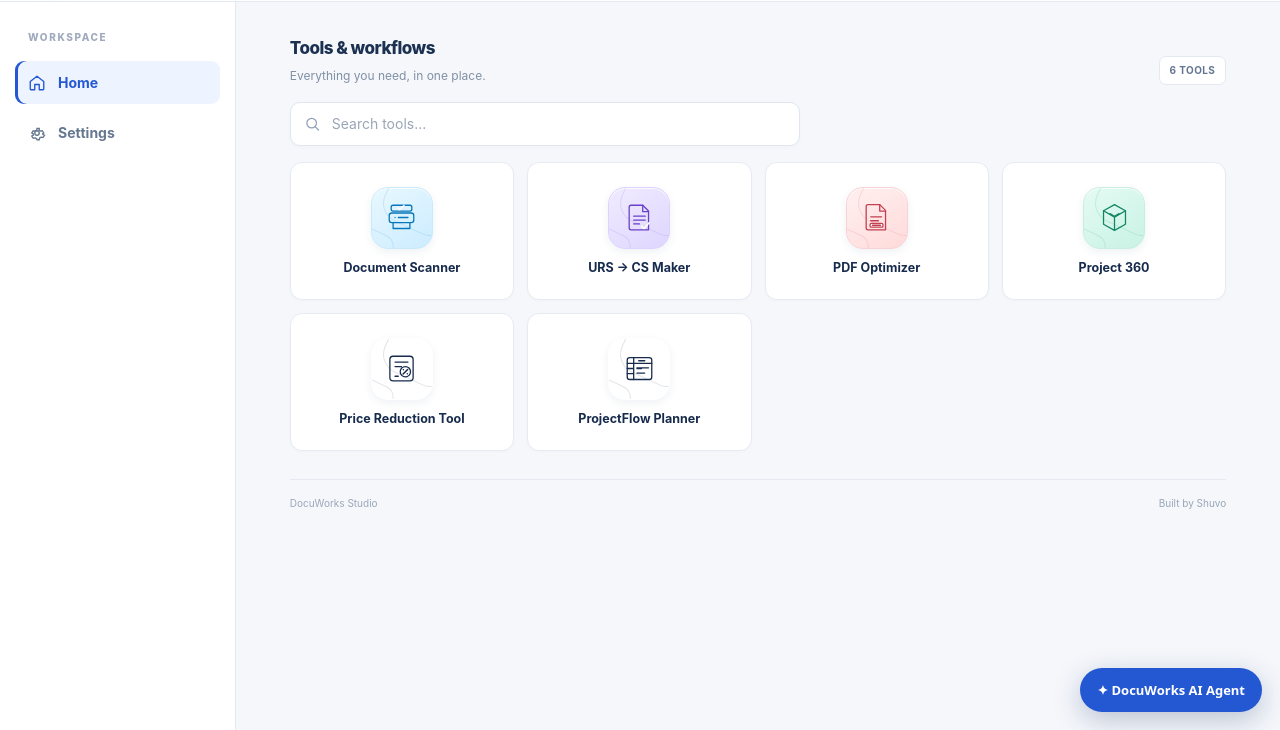
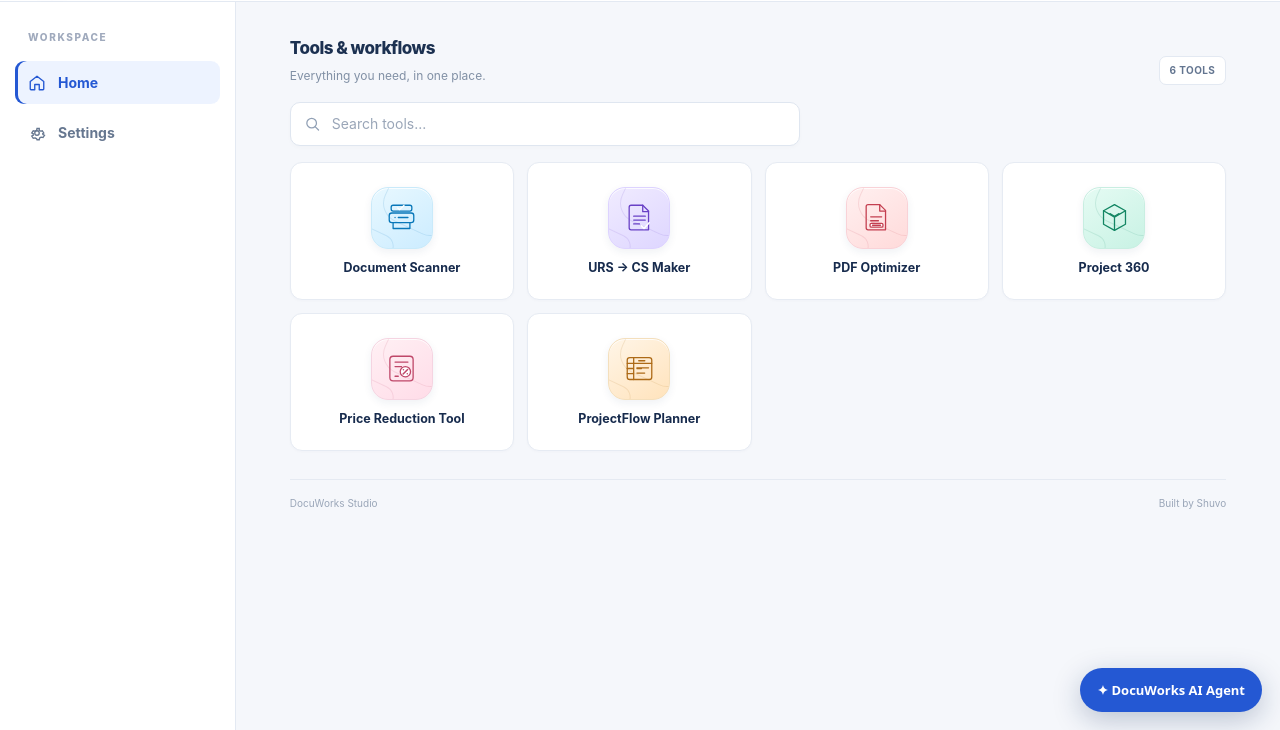
Before and after one commit to Shuvo44Ju/DocuWorks-Studio, a plain HTML site: page index.html in a window 1280 px wide. Shown: the part 70-800 px from the top of the page. Drawn offline with Linux system fonts and the light colour scheme.

Commit message:
Finish ProjectFlow tool card styling

```diff
--- a/index.html
+++ b/index.html
@@ -18,7 +18,7 @@
 .controls{display:flex;align-items:center;gap:10px;margin-bottom:16px}.search-wrap{position:relative;flex:1;max-width:510px}.search-wrap svg{position:absolute;left:14px;top:50%;transform:translateY(-50%);width:17px;height:17px;color:#91a0b5}.search{width:100%;height:44px;padding:0 14px 0 41px;border:1px solid #dfe6f0;border-radius:10px;background:#fff;outline:none;color:var(--ink);box-shadow:0 2px 4px #14284a05}.search::placeholder{color:#9aa6b8}.search:focus{border-color:#8daaf0;box-shadow:0 0 0 3px #2458d314}
 .settings-panel{display:none;padding:14px 16px;background:#fff;border:1px solid var(--line);border-radius:10px;margin:0 0 14px;max-width:510px}.settings-panel.visible{display:block}.settings-title{font-weight:750;margin-bottom:9px}.setting-row{display:flex;align-items:center;justify-content:space-between;gap:16px;color:#65758e;font-size:12px}.toggle{border:1px solid #d9e4fa;background:#f4f7ff;border-radius:7px;padding:7px 10px;color:var(--blue);font-size:11px;font-weight:750}
 .tool-list{display:grid;grid-template-columns:repeat(4,minmax(0,1fr));gap:13px;max-width:1060px}.tool{min-height:138px;height:138px;padding:16px 10px 14px;display:flex;flex-direction:column;align-items:center;justify-content:center;gap:11px;text-align:center;border:1px solid #e6ebf3;border-radius:12px;background:#fff;box-shadow:0 1px 3px rgba(25,49,91,.025);transition:transform .18s,border-color .18s,box-shadow .18s}.tool:hover{transform:translateY(-2px);border-color:#c9d7f4;box-shadow:0 5px 14px rgba(31,65,132,.07)}.tool-icon{width:62px;height:62px;border-radius:17px;position:relative;overflow:hidden;display:grid;place-items:center;border:1px solid transparent;box-shadow:0 3px 8px rgba(24,52,100,.07),inset 0 1px 0 rgba(255,255,255,.8)}.tool-icon:before{content:"";position:absolute;width:68px;height:68px;right:-26px;top:-27px;border:1px solid currentColor;border-radius:20px;opacity:.13;transform:rotate(25deg)}.tool-icon:after{content:"";position:absolute;width:38px;height:38px;left:-21px;bottom:-22px;border:1px solid currentColor;border-radius:12px;opacity:.12;transform:rotate(25deg)}.tool-icon svg{position:relative;z-index:1;width:31px;height:31px}.tool>span:nth-child(2){width:100%}.tool-title{display:block;font-size:12.5px;line-height:1.35;font-weight:700}.tool-desc,.tool-action{display:none}
-.tool:nth-child(1) .tool-icon{background:linear-gradient(145deg,#e8f8ff,#ccecff);color:#0877b9;border-color:#c9eafa}.tool:nth-child(2) .tool-icon{background:linear-gradient(145deg,#f0ebff,#ded6ff);color:#6941c6;border-color:#ddd3ff}.tool:nth-child(3) .tool-icon{background:linear-gradient(145deg,#fff0f0,#ffdada);color:#c43f50;border-color:#f9d2d7}.tool:nth-child(4) .tool-icon{background:linear-gradient(145deg,#e5fbf3,#c8f2e4);color:#138663;border-color:#c8eee1}.empty{display:none;padding:25px;text-align:center;color:#7a899f;border:1px dashed #cad6e7;border-radius:12px;background:#fff}.footer{display:flex;align-items:center;justify-content:space-between;gap:12px;max-width:1060px;margin-top:28px;padding-top:16px;border-top:1px solid #e5eaf2;color:#9aa6b8;font-size:10px}.menu-button{display:none;width:36px;height:36px;place-items:center;border:1px solid var(--line);background:#fff;border-radius:8px;color:var(--ink)}
+.tool:nth-child(1) .tool-icon{background:linear-gradient(145deg,#e8f8ff,#ccecff);color:#0877b9;border-color:#c9eafa}.tool:nth-child(2) .tool-icon{background:linear-gradient(145deg,#f0ebff,#ded6ff);color:#6941c6;border-color:#ddd3ff}.tool:nth-child(3) .tool-icon{background:linear-gradient(145deg,#fff0f0,#ffdada);color:#c43f50;border-color:#f9d2d7}.tool:nth-child(4) .tool-icon{background:linear-gradient(145deg,#e5fbf3,#c8f2e4);color:#138663;border-color:#c8eee1}.tool:nth-child(5) .tool-icon{background:linear-gradient(145deg,#fff0f4,#ffdce8);color:#bf4769;border-color:#f5d4e1}.tool:nth-child(6) .tool-icon{background:linear-gradient(145deg,#fff5e7,#ffe3bc);color:#ad6a16;border-color:#f4dfbc}.empty{display:none;padding:25px;text-align:center;color:#7a899f;border:1px dashed #cad6e7;border-radius:12px;background:#fff}.footer{display:flex;align-items:center;justify-content:space-between;gap:12px;max-width:1060px;margin-top:28px;padding-top:16px;border-top:1px solid #e5eaf2;color:#9aa6b8;font-size:10px}.menu-button{display:none;width:36px;height:36px;place-items:center;border:1px solid var(--line);background:#fff;border-radius:8px;color:var(--ink)}
 @media(max-width:1180px){.tool-list{grid-template-columns:repeat(3,minmax(0,1fr));max-width:820px;gap:12px}.tool{height:136px;min-height:136px}}
 @media(max-width:850px){.app{grid-template-columns:205px minmax(0,1fr)}.workspace{padding:25px 22px}.tool-list{grid-template-columns:repeat(3,minmax(0,1fr));gap:10px}.tool{height:130px;min-height:130px;padding:13px 8px}.tool-icon{width:58px;height:58px}.tool-icon svg{width:29px;height:29px}}
 @media(max-width:680px){.app{grid-template-columns:minmax(0,1fr);grid-template-rows:62px auto auto}.topbar{grid-row:1;padding:0 15px;gap:11px}.menu-button{display:grid;flex:none}.brand-mark{width:35px;height:35px}.brand-name{font-size:15px}.brand-sub{font-size:8px}.sidebar{display:none;grid-column:1;grid-row:2;min-height:0;border-right:0;border-bottom:1px solid var(--line);padding:12px 15px}.sidebar.open{display:flex}.sidebar-note{display:none}.workspace{grid-column:1;grid-row:3;padding:19px 15px 25px}.tool-list{grid-template-columns:repeat(2,minmax(0,1fr));gap:11px}.tool{height:132px;min-height:132px;padding:14px 8px}.tool-icon{width:60px;height:60px}.tool-icon svg{width:30px;height:30px}.tool-title{font-size:12.5px}}
```
